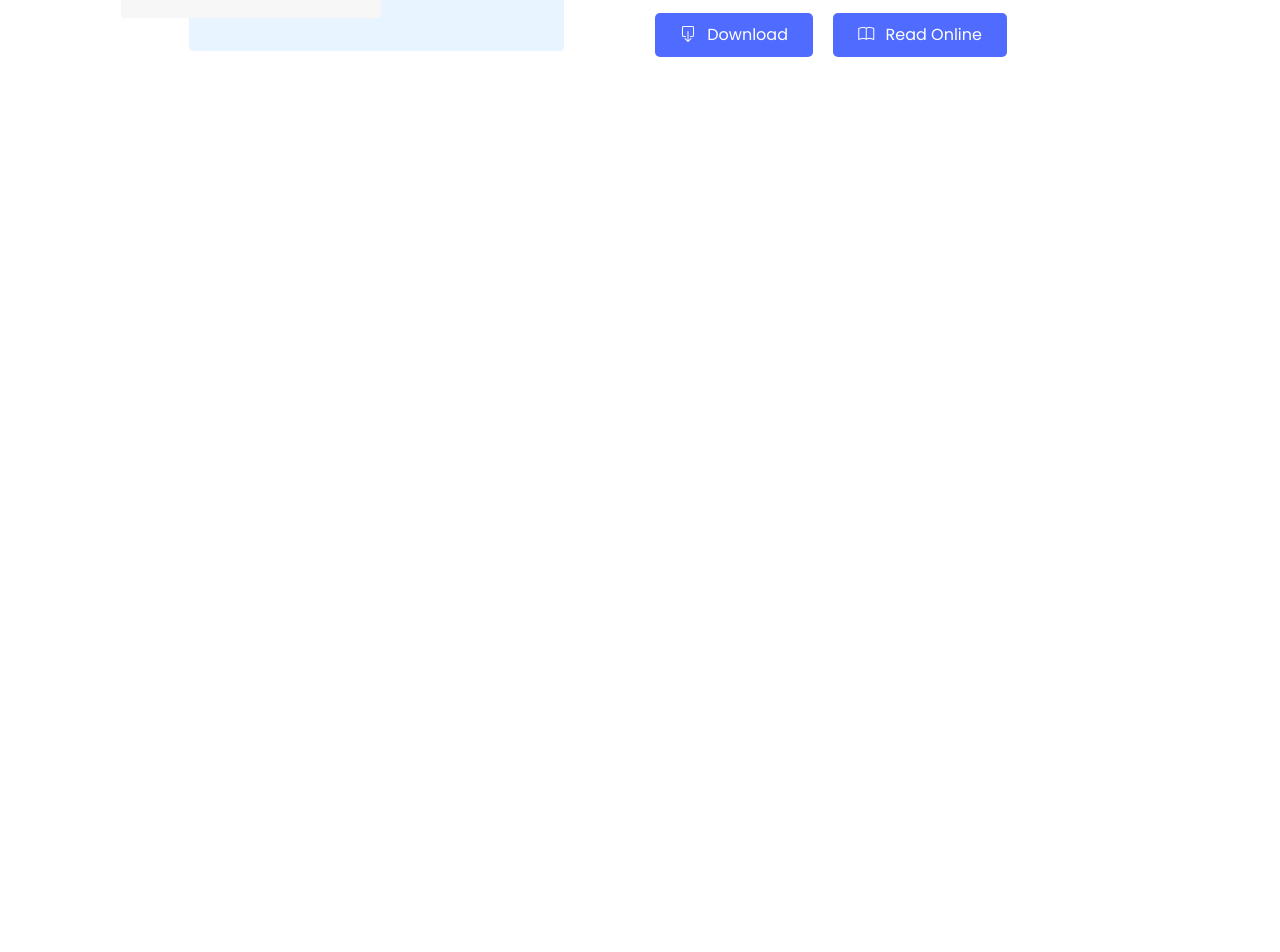
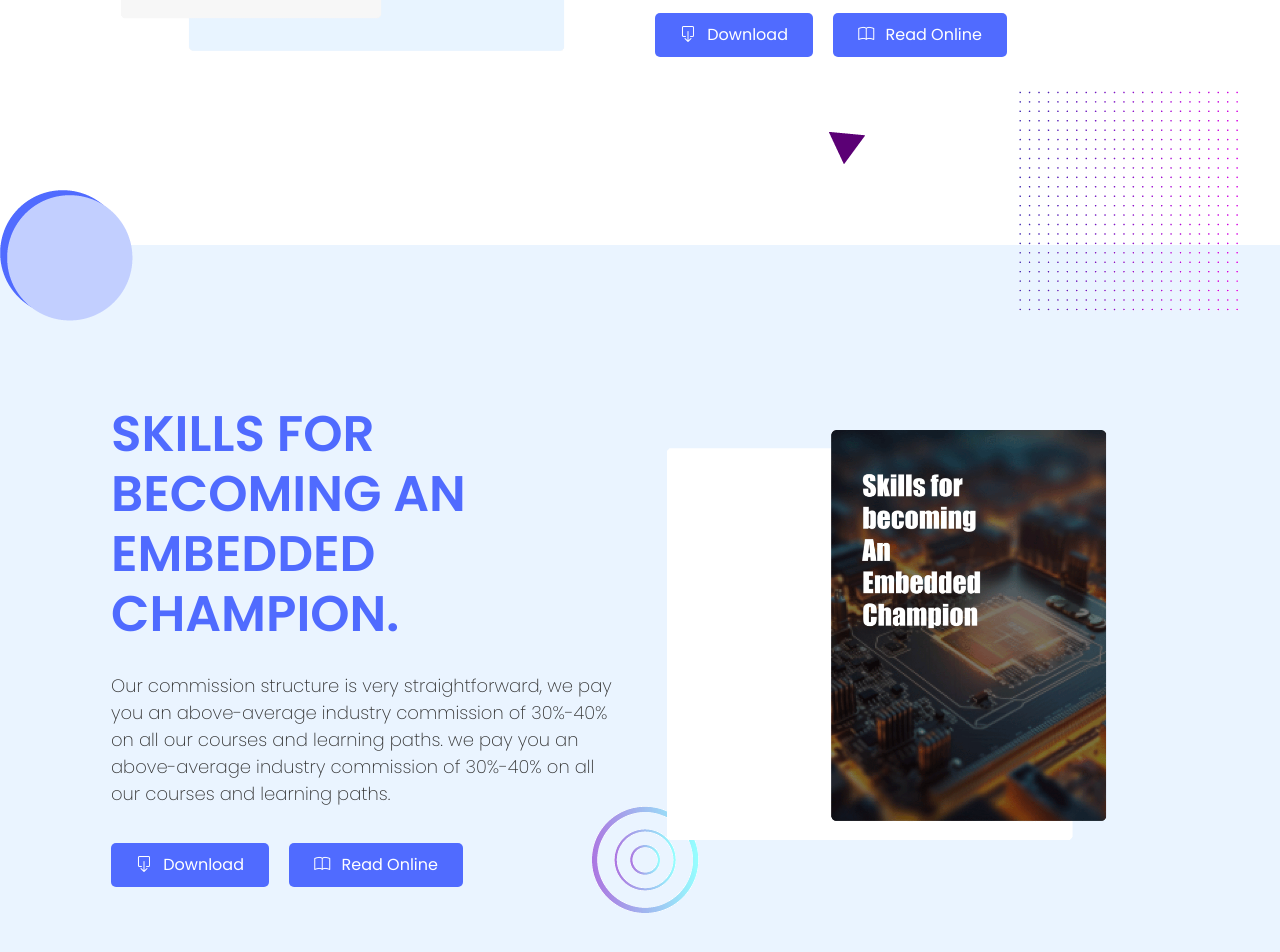
Before and after one commit to sohanthink/embeddedBooks, a plain HTML site: page books.html in a window 1280 px wide. Shown: the part 3775-4727 px from the top of the page. Before the commit the page ends 4020 px from the top, so only its background shows below. Drawn offline with nearby package versions, Linux system fonts and the light colour scheme.

Commit message:
shape updated on sections

```diff
--- a/assets/css/style.css
+++ b/assets/css/style.css
@@ -2597,3 +2597,14 @@ book 1(RTOS) css startshere=================
   bottom: 120px;
   right: 300px;
 }
+.shape .corner {
+  position: absolute;
+  bottom: 50px;
+  left: 800px;
+}
+.shape .dot {
+  position: absolute;
+  bottom: -100px;
+  right: 0px;
+  z-index: 999;
+}
--- a/books.html
+++ b/books.html
@@ -189,6 +189,7 @@
     <div id="book" class="shape sectionBg">
         <img class="left" src="assets/images/common/shape circle.png" alt="circle-shape">
         <img class="right" src="assets/images/common/shape circle right.png" alt="circle-shape">
+        <img class="shape1" src="assets/images/common/shape1.gif" alt="circle-shape">
         <div class="container">
             <div class="row">
                 <div class="col-lg-6 left-items">
@@ -219,7 +220,9 @@
     ===================================== -->
 
 
-    <div id="book" class="bg-white">
+    <div id="book" class="bg-white shape">
+        <img class="corner" src="assets/images/common/triangle.gif" alt="triangle-corner-shape">
+        <img class="dot" src="assets/images/common/dot.gif" alt="dot-shape">
         <div class="container">
             <div class="row">
                 <div class="col-lg-6">
@@ -245,6 +248,39 @@
     </div>
 
 
+    <!-- ====================================
+    Book 5(embedded champion) part starts here
+    ===================================== -->
+
+    <div id="book" class="shape sectionBg">
+        <img class="left" src="assets/images/common/shape circle.png" alt="circle-shape">
+        <!-- <img class="right" src="assets/images/common/shape circle right.png" alt="circle-shape"> -->
+        <img class="shape1" src="assets/images/common/shape1.gif" alt="circle-shape">
+        <div class="container">
+            <div class="row">
+                <div class="col-lg-6 left-items">
+                    <div class="content">
+                        <h1>skills for becoming an embedded champion.</h1>
+                        <p>Our commission structure is very straightforward, we pay you an above-average industry commission of 30%-40% on all our courses and learning paths. we pay you an above-average industry commission of 30%-40% on all our courses and learning paths.</p>
+
+                            <div class="button">
+                                <button class="mr-3"><a href="#"><i class="bi bi-box-arrow-down"></i> Download</a></button>
+                                <button class="mr-3"><a href="#"><i class="bi bi-book"></i> Read Online</a></button>
+                            </div>
+                    </div>
+                </div>
+                <div class="col-lg-6">
+                    <div class="bookImg">
+                        <picture>
+                            <img src="assets/images/books/book3.gif" alt="RTOS Learning Path">
+                        </picture>
+                    </div>
+                </div>
+            </div>
+        </div>
+    </div>
+
+
     <script src="assets/js/jquery-1.12.4.min.js"></script>
     <script src="assets/js/bootstrap.min.js"></script>
     <script src="assets/js/jquery.js"></script>
```
Also changed, not shown: assets/images/common/dot.gif (added), assets/images/common/triangle.gif (added), 1 other file.
